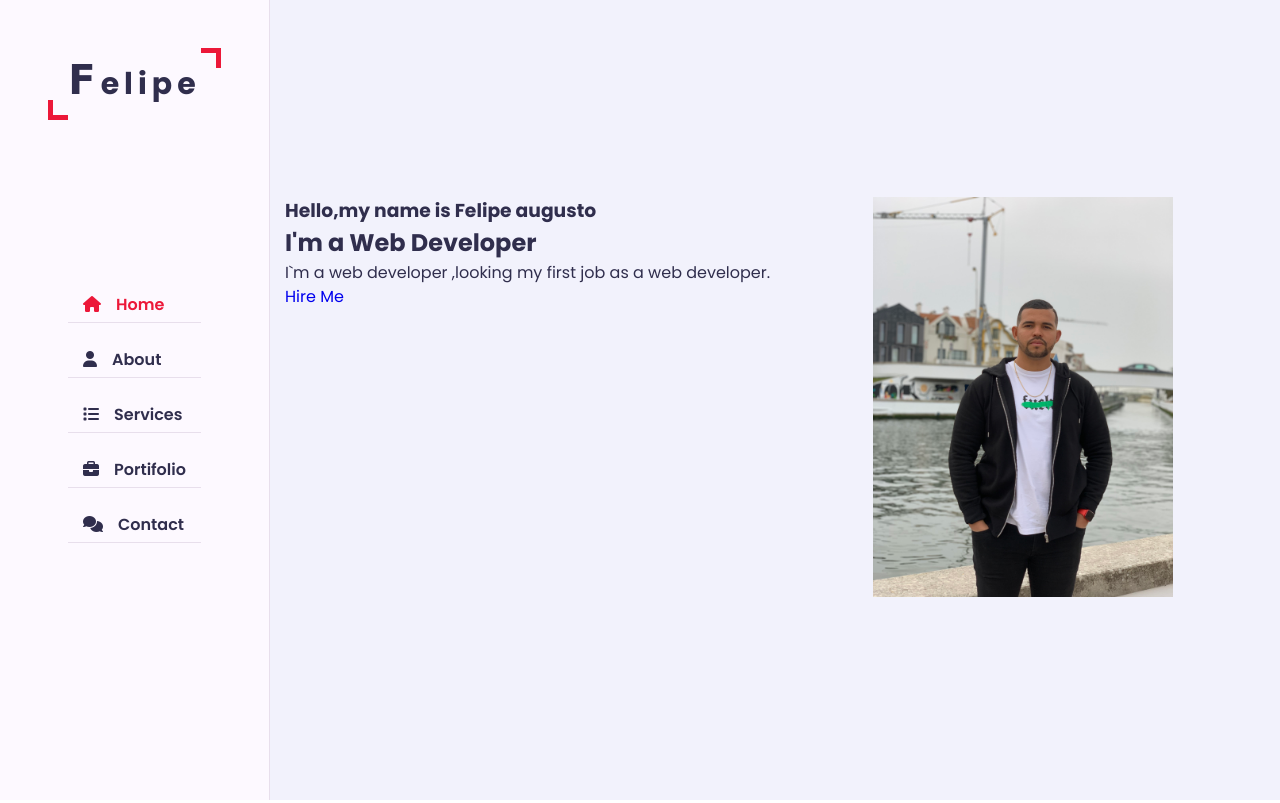
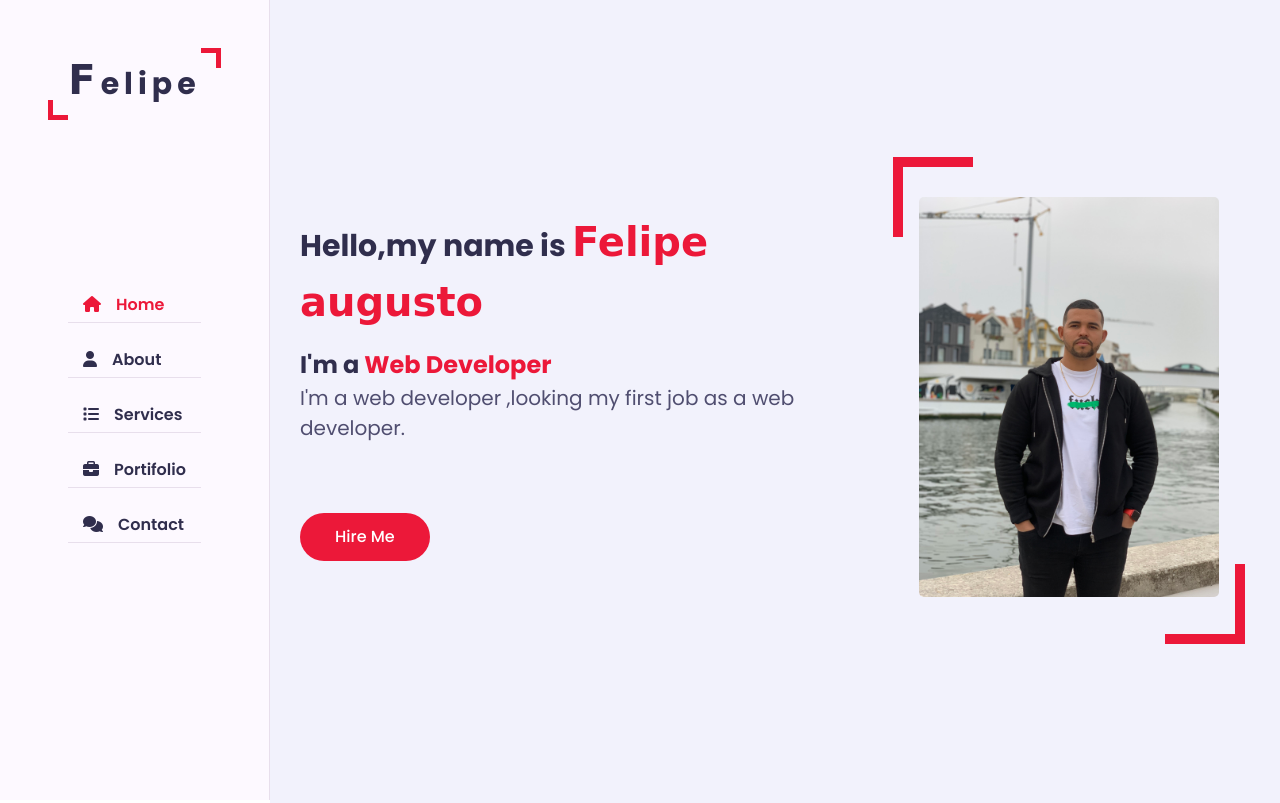
Before and after one commit to Felipeaugustobezerra/portifolio_2, a plain HTML site: page index.html in a window 1280 px wide. Shown: the top 803 px of the page. Drawn offline with Linux system fonts and the light colour scheme; a web font is replaced by a local one.

Commit message:
finished home section and about section started

```diff
--- a/css/style.css
+++ b/css/style.css
@@ -31,14 +31,12 @@ ul{
     background: var(--bg-black-900);
     min-height: 100vh;
     display: block;
-    position:fixed;
-    left: 270px;
     padding: 0 30px;
-    top: 0;
-    right: 0;
-    z-index: 0;
-    height: 100%;
     opacity: 1;
+}
+.main-content{
+    padding-left: 270px;
+
 }
 .padd-15{
     padding-left: 15px;
@@ -55,6 +53,23 @@ ul{
     margin-left: -15px;
     margin-right: -15px;
     position: relative;
+}
+.btn{
+    font-size:16px ;
+    font-weight: 500;
+    padding: 12px 35px;
+    color: white;
+    border-radius: 40px;
+    border: none;
+    display: inline-block;
+    white-space: nowrap;
+    background:var(--skin-color);
+    transition: all 0.3s ease;
+}
+
+.btn:hover{
+    /* Zoom effect at the button */
+    transform: scale(1.05);
 }
 /* ====================== ASIDE ================== */
 .aside{
@@ -186,12 +201,62 @@ ul{
     flex: 0 0 60%;
     max-width: 60%;
 }
+h3.hello{
+    font-size: 30px;
+    margin: 15px 0;
+}
+h3.hello span{
+    font-family: 'Clicker Script', cursive;
+    font-size: 40px;
+    font-weight: 700;
+    color: var(--skin-color);
+}
+h3.my-profession{
+    font-size: 30px;
+    margin: 15px 0;
+}
+.typing{
+    color: var(--skin-color);
+}
+.home .home-info p{
+    margin-bottom: 70px;
+    font-size: 20px;
+    color: var(--text-black-700);
+}
 .home .home-img{
     flex:0 0 40%;
     max-width: 40%;
+    text-align: center;
+    position: relative;
+
+}
+.home-img::after{
+    content: "";
+    position: absolute;
+    width: 80px;
+    height: 80px;
+    right: 20px;
+    bottom: -40px;
+    border-bottom: 10px solid var(--skin-color);
+    border-right: 10px solid var(--skin-color);
+
+
+}
+.home-img::before{
+    content: "";
+    position: absolute;
+    width: 80px;
+    height: 80px;
+    left: 20px;
+    top: -40px;
+    border-top: 10px solid var(--skin-color);
+    border-left: 10px solid var(--skin-color);
+
 
 }
 
 .home .home-img img{
+    margin: auto;
+    border-radius: 5px;
     height: 400px;
 }
--- a/index.html
+++ b/index.html
@@ -14,7 +14,7 @@
 
 <body>
     <!--========= MAIN CONTAINER ========-->
-    <div class="main-container">
+    <div class="main-container"><!-- Main-container-->
         <div class="aside">
             <div class="logo">
                 <a href="#"><span>F</span>elipe</a>
@@ -28,26 +28,35 @@
                 <li><a href="#"><i class="fa fa-comments"></i>Contact</a></li>
             </ul>
         </div>
-        <div class="main-content">
-            <section class="home section">
+        <div class="main-content"><!--  Main-content -->
+
+            <!--======================= HOME SECTION ========================= -->
+            <section class="home section"><!-- Section home -->
                 <div class="container">
                     <div class="row">
-                        <div class="home-info">
+                        <div class="home-info padd-15">
                             <h3 class="hello">Hello,my name is <span class="name">Felipe augusto</span></h3>
                             <h1 class="my-profession">I'm a <span class="typing">Web Developer</span></h1>
-                            <p>I`m a web developer ,looking my first job as a web developer.</p>
+                            <p>I'm a web developer ,looking my first job as a web developer.</p>
                             <a href="#contact" class="btn hire-me">Hire Me</a>
                         </div>
-                        <div class="home-img">
+                        <div class="home-img padd-15">
                             <img src="img/IMG_5096.jpeg" alt="">
                         </div>
                     </div>
                 </div>
+            </section><!-- Section home -->
 
-        </div>
-        </section>
-    </div>
-    </div>
+            <!--======================= ABOUT SECTION ========================= -->
+            <section class="about section"><!-- Section About -->
+                <div class="container">
+                    <div class="row">
+                        <div class="section-title"></div>
+                    </div>
+                </div>
+            </section><!-- Section About -->
+        </div><!--  Main-content -->
+    </div> <!-- Main-container-->
 
 
 
```
